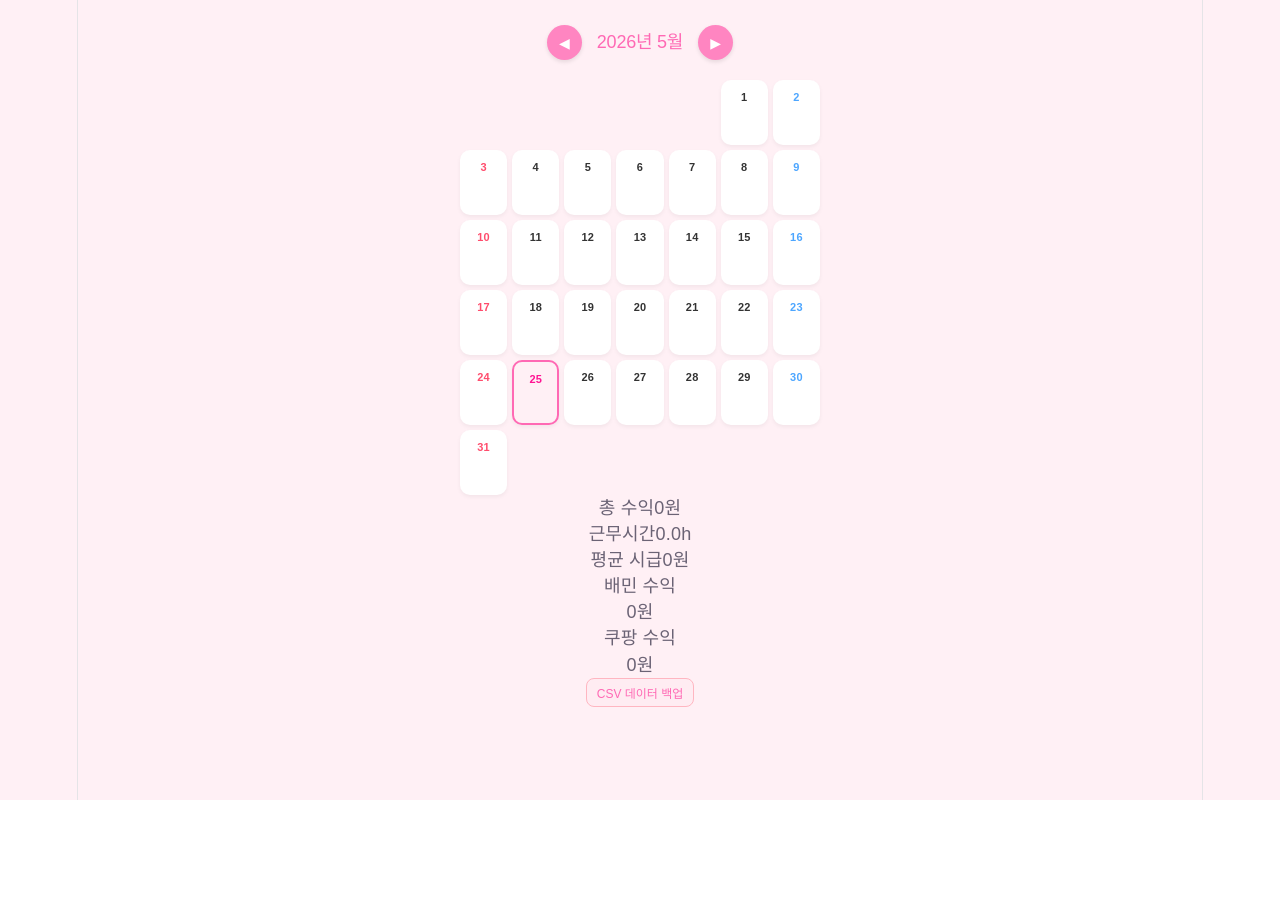
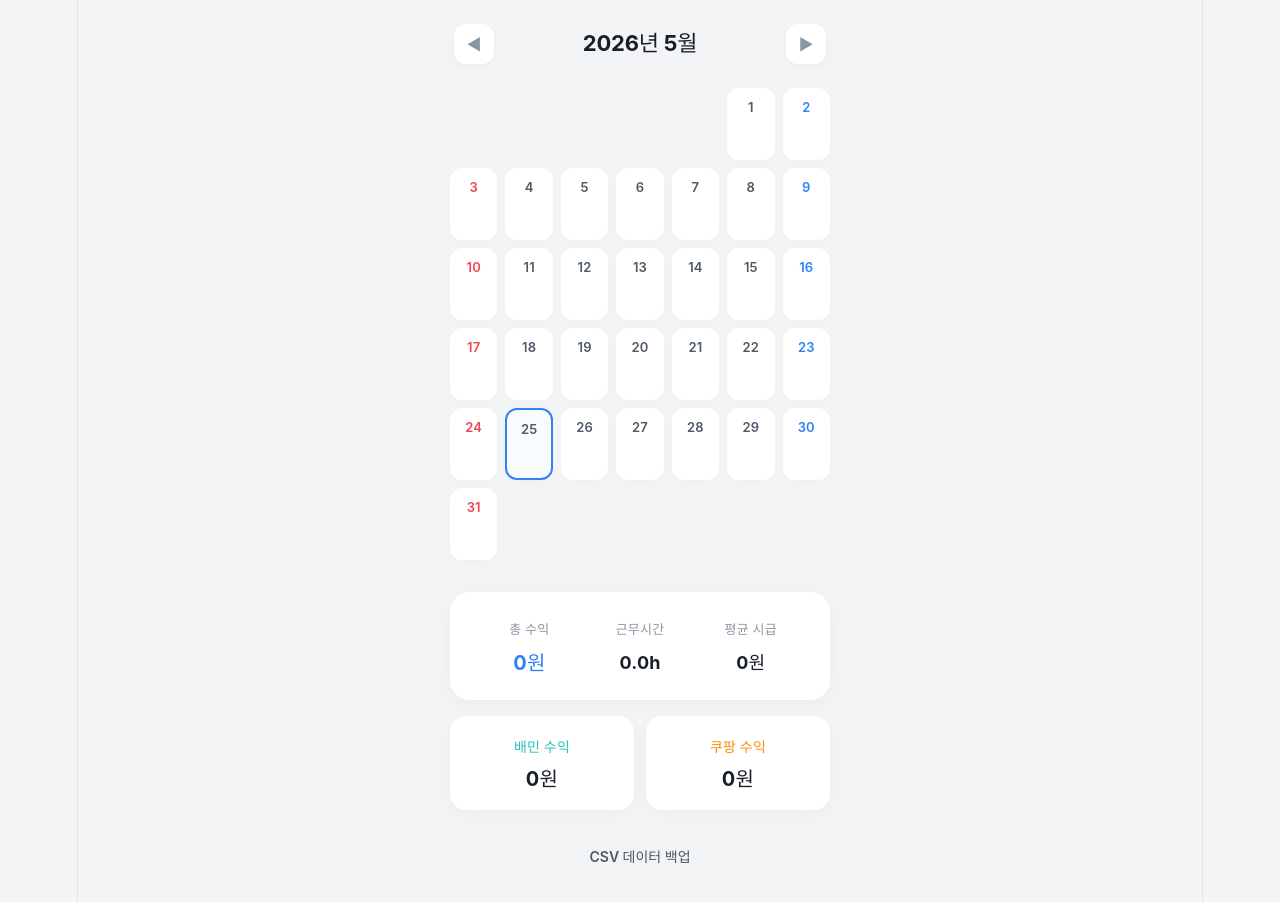
Before and after one commit to ovartang/gagebuddal, a React (Vite) app: page / in a window 1280 px wide. Shown: the top 902 px of the page. Before the commit the page ends 800 px from the top, so only its background shows below. Built offline with nearby package versions, Linux system fonts and the light colour scheme.

Commit message:
Update App.css

```diff
--- a/src/App.css
+++ b/src/App.css
@@ -1,289 +1,338 @@
 /* 전체 기본 설정 */
 * {
   box-sizing: border-box;
+  font-family: 'Pretendard', -apple-system, BlinkMacSystemFont, system-ui, Roboto, sans-serif;
+  -webkit-font-smoothing: antialiased;
 }
 
 body {
   margin: 0;
   padding: 0;
-  font-family: 'Jua', sans-serif;
-  background: #fff0f5;
+  background: #F2F4F6; /* 토스 스타일의 고급스러운 라이트 그레이 */
+  color: #333D4B;
   overflow-x: hidden;
 }
 
 .container {
   width: 100%;
-  max-width: 390px; /* 모바일 폭 고정 */
+  max-width: 420px;
   margin: 0 auto;
-  padding: 15px;
+  padding: 24px 20px;
+  min-height: 100vh;
 }
 
-/* 제목 부분 (화살표 버튼 포함) */
+/* 헤더 (월 이동) */
 .header {
   display: flex;
-  justify-content: center;
+  justify-content: space-between;
   align-items: center;
-  gap: 15px;
-  margin-bottom: 20px;
-  margin-top: 10px;
+  margin-bottom: 24px;
+  padding: 0 4px;
 }
 
 .header h2 {
-  font-size: 18px;
+  font-size: 22px;
+  font-weight: 700;
   margin: 0;
-  color: #ff69b4;
-  white-space: nowrap;
-  text-align: center;
+  color: #191F28;
 }
 
-/* 화살표 버튼 (작고 동그랗게 고정) */
 .nav-btn {
-  width: 35px !important;
-  height: 35px !important;
-  padding: 0 !important;
-  background: #ff85c1;
-  color: white;
-  border-radius: 50%;
+  width: 40px;
+  height: 40px;
+  background: #FFFFFF;
+  color: #8B95A1;
+  border-radius: 12px;
   border: none;
-  font-size: 14px;
-  display: flex;
-  justify-content: center;
-  align-items: center;
+  font-size: 16px;
   cursor: pointer;
-  box-shadow: 0 2px 4px rgba(0,0,0,0.1);
-  flex-shrink: 0; /* 버튼 크기 안 찌그러지게 */
+  box-shadow: 0 2px 8px rgba(0, 0, 0, 0.04);
+  transition: all 0.2s ease;
 }
 
 .nav-btn:active {
-  transform: scale(0.9);
+  background: #F2F4F6;
+  transform: scale(0.95);
 }
 
 /* 달력 그리드 */
 .calendar {
   display: grid;
   grid-template-columns: repeat(7, 1fr);
-  gap: 5px;
-  margin-top: 10px;
+  gap: 8px;
+  margin-bottom: 32px;
 }
 
 .day {
-  background: white;
-  border-radius: 10px;
-  padding: 4px;
-  min-height: 65px;
-  box-shadow: 0 2px 4px rgba(0,0,0,0.05);
+  background: #FFFFFF;
+  border-radius: 12px;
+  padding: 6px 4px;
+  min-height: 72px;
+  box-shadow: 0 2px 10px rgba(0, 0, 0, 0.02);
   display: flex;
   flex-direction: column;
-  justify-content: flex-start;
+  cursor: pointer;
+  transition: transform 0.1s ease;
+}
+
+.day:active {
+  transform: scale(0.96);
+}
+
+.day.empty {
+  background: transparent;
+  box-shadow: none;
+  pointer-events: none;
+}
+
+.day.today {
+  border: 2px solid #3182F6;
+  background: #F9FCFF;
+}
+
+.date {
+  font-size: 13px;
+  font-weight: 600;
+  color: #4E5968;
+  margin-bottom: 4px;
+  text-align: center;
+}
+
+.day:nth-child(7n+1) .date { color: #F04452; } /* 일요일 */
+.day:nth-child(7n) .date { color: #3182F6; }   /* 토요일 */
+
+/* 달력 내 텍스트 (금액) */
+.income-text {
+  font-size: 10px;
+  font-weight: 700;
+  text-align: center;
+  margin-top: 2px;
+  letter-spacing: -0.5px;
+}
+
+.income-total { color: #3182F6; }
+.income-coupang { color: #FF8A00; }
+.income-baemin { color: #2AC1BC; }
+
+/* 요약 카드 (3단 통합) */
+.summary-card {
+  background: #FFFFFF;
+  border-radius: 20px;
+  padding: 24px;
+  display: flex;
+  justify-content: space-between;
+  box-shadow: 0 4px 20px rgba(0, 0, 0, 0.04);
+  margin-bottom: 16px;
+}
+
+.summary-item {
+  display: flex;
+  flex-direction: column;
+  align-items: center;
+  gap: 8px;
+  flex: 1;
+}
+
+.summary-label {
+  font-size: 13px;
+  color: #8B95A1;
+  font-weight: 500;
+}
+
+.summary-value {
+  font-size: 18px;
+  font-weight: 700;
+  color: #191F28;
+}
+
+.total-money { color: #3182F6; font-size: 20px; }
+
+/* 플랫폼별 배달 수익 카드 */
+.delivery-summary {
+  display: flex;
+  gap: 12px;
+  margin-bottom: 24px;
+}
+
+.delivery-card {
+  flex: 1;
+  background: #FFFFFF;
+  border-radius: 16px;
+  padding: 18px;
+  box-shadow: 0 4px 16px rgba(0, 0, 0, 0.03);
+  display: flex;
+  flex-direction: column;
+  gap: 6px;
+}
+
+.delivery-title {
+  font-size: 14px;
+  font-weight: 600;
+  color: #4E5968;
+}
+
+.delivery-money {
+  font-size: 20px;
+  font-weight: 700;
+  color: #191F28;
+}
+
+.baemin-card .delivery-title { color: #2AC1BC; }
+.coupang-card .delivery-title { color: #FF8A00; }
+
+/* 버튼 류 */
+.backup-container {
+  display: flex;
+  justify-content: center;
+  margin-bottom: 32px;
+}
+
+.backup-btn {
+  background: #F2F4F6;
+  color: #4E5968;
+  border: none;
+  padding: 12px 20px;
+  font-size: 14px;
+  font-weight: 600;
+  border-radius: 12px;
+  cursor: pointer;
   transition: 0.2s;
 }
 
-/* 빈 칸은 투명하게 */
-.day.empty {
-  background: transparent !important;
-  box-shadow: none !important;
-  pointer-events: none;
+.backup-btn:active {
+  background: #E5E8EB;
 }
 
-/* 요일별 색상 */
-.date {
-  font-size: 11px;
-  font-weight: bold;
-  color: #333;
-}
-
-.day:nth-child(7n+1) .date { color: #ff4d6d; } /* 일요일 빨간색 */
-.day:nth-child(7n) .date { color: #4da6ff; }   /* 토요일 파란색 */
-
-/* 금액 표시 */
-.income { color: #4da6ff; font-size: 9px; }
-.expense { color: #ff4d6d; font-size: 9px; }
-
-/* 하단 요약 */
-.summary {
-  margin-top: 20px;
-  background: white;
-  border-radius: 15px;
-  padding: 15px;
-  display: flex;
-  justify-content: space-around;
-  font-size: 14px;
-  box-shadow: 0 3px 8px rgba(0,0,0,0.1);
-}
-
-/* 모달 입력창 */
+/* 모달 (입력창) */
 .modal {
   position: fixed;
   top: 0; left: 0;
   width: 100vw; height: 100vh;
-  background: rgba(0, 0, 0, 0.4);
-  display: flex; justify-content: center; align-items: center;
+  background: rgba(0, 0, 0, 0.5); /* 틴트 느낌의 어두운 배경 */
+  display: flex; justify-content: center; align-items: flex-end; /* 아래에서 올라오는 느낌 */
   z-index: 1000;
+  padding-bottom: 20px;
 }
 
 .modal-content {
-  background: white;
-  padding: 20px;
-  width: 85%;
-  max-width: 300px;
-  border-radius: 20px;
+  background: #FFFFFF;
+  width: 100%;
+  max-width: 400px;
+  border-radius: 24px;
+  padding: 30px 24px;
+  box-shadow: 0 -10px 40px rgba(0,0,0,0.1);
   display: flex;
   flex-direction: column;
-  gap: 10px;
 }
 
-/* 모달 안의 큰 버튼들은 100% 유지 */
-.modal-content button,
-.modal-content input {
-  width: 100%;
-  padding: 12px;
-  border-radius: 10px;
-  border: 1px solid #eee;
-  font-family: 'Jua', sans-serif;
+.modal-content h3 {
+  margin: 0 0 20px 0;
+  font-size: 20px;
+  color: #191F28;
 }
 
-.modal-content button {
-  background: #ff85c1;
+.input-group input {
+  width: 100%;
+  padding: 16px;
+  background: #F2F4F6;
+  border: none;
+  border-radius: 12px;
+  font-size: 16px;
+  font-weight: 500;
+  color: #191F28;
+  margin-bottom: 12px;
+}
+
+.input-group input:focus {
+  outline: 2px solid #3182F6;
+  background: #FFFFFF;
+}
+
+.radio-group {
+  display: flex;
+  gap: 12px;
+  margin-bottom: 20px;
+}
+
+.radio-label {
+  flex: 1;
+  display: flex;
+  justify-content: center;
+  align-items: center;
+  padding: 14px;
+  background: #F2F4F6;
+  border-radius: 12px;
+  font-weight: 600;
+  color: #8B95A1;
+  cursor: pointer;
+  transition: 0.2s;
+}
+
+.radio-label input[type="radio"] {
+  display: none;
+}
+
+/* 라디오 버튼 선택 시 활성화 상태 */
+.radio-label:has(input[value="쿠팡"]:checked) {
+  background: #FFF4E5;
+  color: #FF8A00;
+  border: 1px solid #FF8A00;
+}
+
+.radio-label:has(input[value="배민"]:checked) {
+  background: #E5F9F8;
+  color: #2AC1BC;
+  border: 1px solid #2AC1BC;
+}
+
+.save-btn {
+  background: #3182F6;
   color: white;
   border: none;
+  border-radius: 12px;
+  padding: 16px;
+  font-size: 16px;
+  font-weight: 600;
+  cursor: pointer;
+  margin-bottom: 24px;
 }
 
-/* 모달 내 입력창 정렬 */
-.input-group {
-  display: flex;
-  flex-direction: column;
-  gap: 8px;
-  margin-bottom: 15px;
-  padding-bottom: 15px;
-  border-bottom: 1px dashed #eee;
+.close-btn {
+  background: #F2F4F6;
+  color: #4E5968;
+  border: none;
+  border-radius: 12px;
+  padding: 16px;
+  font-size: 16px;
+  font-weight: 600;
+  cursor: pointer;
 }
 
-.input-group select {
-  padding: 10px;
-  border-radius: 10px;
-  border: 1px solid #ddd;
-  font-family: 'Jua', sans-serif;
-}
-
-/* 추가된 내역 리스트 */
+/* 모달 내 리스트 */
 .item-list {
-  max-height: 200px;
+  max-height: 180px;
   overflow-y: auto;
-  margin-bottom: 15px;
+  margin-bottom: 20px;
 }
 
 .item {
   display: flex;
   justify-content: space-between;
   align-items: center;
-  padding: 8px 5px;
-  border-bottom: 1px solid #f9f9f9;
-  font-size: 14px;
+  padding: 14px 4px;
+  border-bottom: 1px solid #F2F4F6;
+  font-size: 15px;
+  font-weight: 500;
+  color: #333D4B;
 }
 
 .del-btn {
-  width: 20px !important;
-  height: 20px !important;
-  padding: 0 !important;
-  background: #ccc !important;
-  font-size: 10px !important;
-  border-radius: 4px !important;
-  margin-left: 10px;
+  width: 28px;
+  height: 28px;
+  background: #F2F4F6;
+  color: #8B95A1;
+  border: none;
+  border-radius: 8px;
+  font-size: 12px;
+  cursor: pointer;
 }
-
-.save-btn {
-  background: #ff85c1 !important;
-  font-weight: bold;
-}
-
-.close-btn {
-  background: #999 !important;
-}
-
-/* 오늘 날짜 강조 스타일 */
-.day.today {
-  border: 2px solid #ff69b4; /* 진한 핑크색 테두리 */
-  background: #fff0f5;       /* 연한 핑크색 배경 */
-}
-
-/* 오늘 날짜의 숫자도 더 잘 보이게 */
-.day.today .date {
-  color: #ff1493 !important;
-  font-weight: 900;
-}
-
-.backup-btn {
-  background: #ffecf2 !important;
-  color: #ff69b4 !important;
-  border: 1px solid #ffb6c1 !important;
-  padding: 5px 10px !important;
-  font-size: 12px !important;
-  width: auto !important;
-  cursor: pointer;
-  border-radius: 8px;
-}
-
-.backup-btn:active {
-  background: #ffb6c1 !important;
-  color: white !important;
-}
-
-/* 캐릭터 배너 스타일 */
-.character-banner {
-  margin-top: 20px;
-  margin-bottom: 40px;
-  text-align: center;
-  padding: 0 10px;
-}
-
-.banner-img {
-  width: 100%;       /* 가로 폭을 화면에 꽉 채움 */
-  max-width: 500px;  /* 너무 커지지 않게 제한 */
-  height: auto;      /* 비율에 맞춰 높이 자동 조절 */
-  border-radius: 15px;
-  box-shadow: 0 10px 20px rgba(0,0,0,0.1);
-}
-
-.banner-msg {
-  font-family: 'Jua', sans-serif;
-  font-size: 1.2rem;
-  color: #ff69b4;
-  margin-top: 10px;
-}
-
-/* --- 이 부분부터 끝까지 복사해서 맨 밑에 붙여넣으세요 --- */
-
-/* 1. 개별 내역 한 줄 설정 */
-.item {
-  display: flex;          /* 가로로 나열 */
-  justify-content: flex-start; /* 왼쪽부터 채움 */
-  align-items: center;    /* 세로 중앙 맞춤 */
-  padding: 10px 5px;
-  border-bottom: 1px solid #f9f9f9;
-  font-size: 14px;
-}
-
-/* 2. 품목 이름 (왼쪽 공간 다 쓰기) */
-.item span:nth-child(1) {
-  flex: 1;                /* 남은 공간을 혼자 다 차지해서 금액을 오른쪽으로 밀어냄 */
-  text-align: left;       /* 글자는 왼쪽 정렬 */
-  white-space: nowrap;    /* 줄바꿈 방지 */
-  overflow: hidden;       /* 넘치는 글자 숨김 */
-  text-overflow: ellipsis; /* 너무 길면 ... 처리 */
-}
-
-/* 3. 금액 (너비 고정해서 줄 맞추기) */
-.item span:nth-child(2) {
-  width: 70px;            /* 금액 자리를 딱 70px로 고정! */
-  text-align: right;      /* 숫자는 오른쪽 정렬 */
-  font-weight: bold;
-  margin-right: 5px;      /* 삭제 버튼과 약간 띄우기 */
-}
-
-/* 4. 삭제 버튼 크기 유지 */
-.del-btn {
-  flex-shrink: 0;         /* 공간 좁아져도 버튼 안 찌그러지게 */
-  width: 20px !important;
-  height: 20px !important;
-  line-height: 18px;      /* x 표시 중앙 맞춤 */
-}
```
